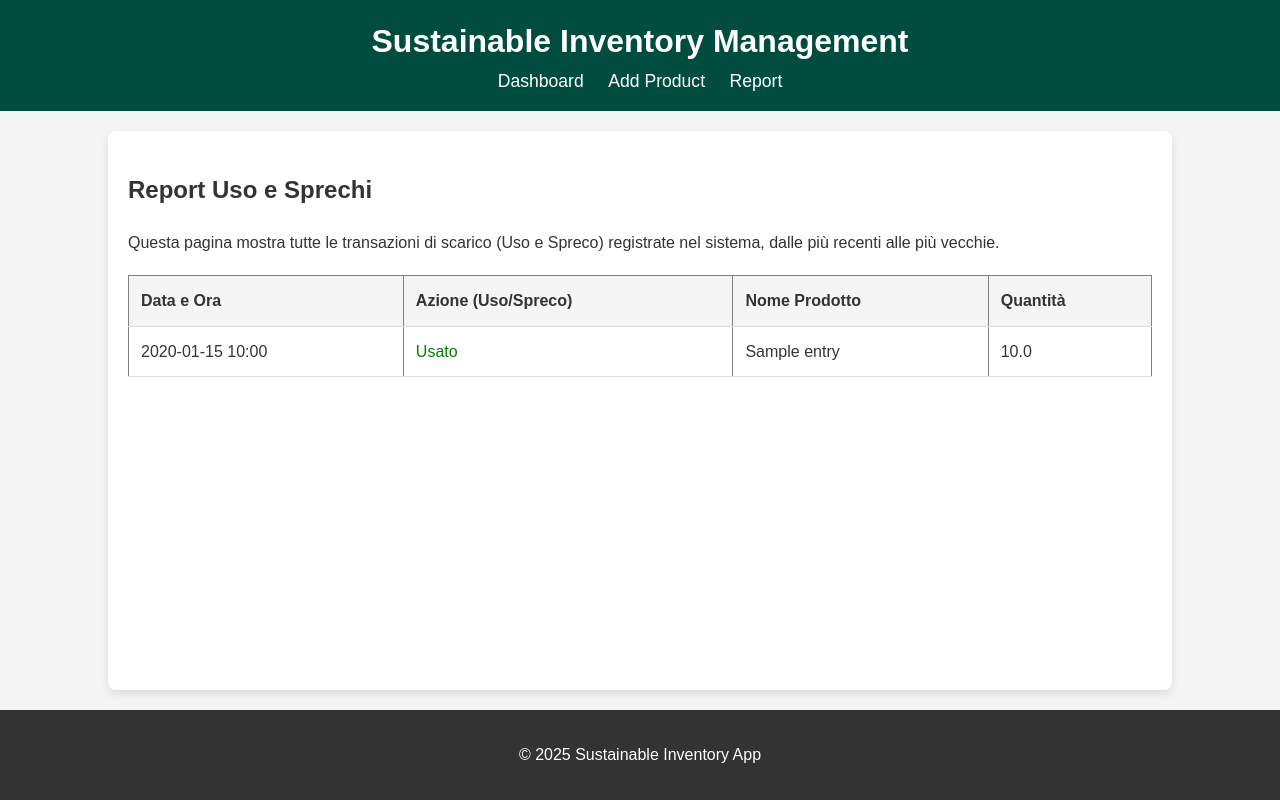
After one commit to NicolaSaracino001/sustainable-inventory-app, a Flask app: page /report in a window 1280 px wide. The commit adds this page. Run offline with Flask 3, Linux system fonts and the light colour scheme; tables that the repository leaves empty hold one stand-in row (values such as "Sample post").

Commit message:
Feature: Add report page and fix duplicate header bug.

```diff
--- a/src/routes/inventory.py
+++ b/src/routes/inventory.py
@@ -103,3 +103,14 @@ def update_stock(product_id):
         flash('Quantità non valida.', 'danger')
 
     return redirect(url_for('inventory_bp.dashboard'))
+
+
+# 3. NUOVA ROTTA PER LA PAGINA REPORT
+@inventory_bp.route('/report')
+def report_page():
+
+    # 1. Recupera tutti i record dalla tabella Log ordinandoli per data (i più recenti prima)
+    log_entries = Log.query.order_by(Log.timestamp.desc()).all()
+
+    # 2. Passa i record al template HTML
+    return render_template("report.html", log_entries=log_entries)
--- a/src/templates/base.html
+++ b/src/templates/base.html
@@ -6,14 +6,13 @@
 
     <title>{% block title %}S.I.M.{% endblock %}</title>
 
-    <link rel="stylesheet" href="{{url_for('static', filename='style.css')}}">
+    <link rel="stylesheet" href="{{ url_for('static', filename='style.css') }}">
 
-    </head>
-<body>
-    </head>
+</head>
 
 <body>
 
+    <!-- Blocco per i messaggi Flash -->
     {% with messages = get_flashed_messages(with_categories=true) %}
         {% if messages %}
             <div class="messages-container">
@@ -25,24 +24,27 @@
             </div>
         {% endif %}
     {% endwith %}
-    <header>
-        <nav>
 
+    <!-- Un solo Header e un solo Nav -->
     <header>
         <nav>
             <h1>Sustainable Inventory Management</h1>
-            <a href="{{ url_for('inventory_bp.dashboard')}}">Dashboard</a>
-            <a href="{{url_for('inventory_bp.add_product_page')}}">Add Product</a>
-            </nav>
+            <a href="{{ url_for('inventory_bp.dashboard') }}">Dashboard</a>
+            <a href="{{ url_for('inventory_bp.add_product_page') }}">Add Product</a>
+            <a href="{{ url_for('inventory_bp.report_page') }}">Report</a>
+        </nav>
     </header>
 
+    <!-- Contenuto principale -->
     <main>
         {% block content %}
         {% endblock %}
     </main>
 
+    <!-- Footer -->
     <footer>
         <p>&copy; 2025 Sustainable Inventory App</p>
     </footer>
+
 </body>
 </html>
--- /dev/null
+++ b/src/templates/report.html
@@ -0,0 +1,41 @@
+{% extends "base.html" %}
+
+{% block title %}Report - S.I.M.{% endblock %}
+
+{% block content %}
+    <h2>Report Uso e Sprechi</h2>
+
+    <p>Questa pagina mostra tutte le transazioni di scarico (Uso e Spreco) registrate nel sistema, dalle più recenti alle più vecchie.</p>
+
+    <table border="1" width="100%">
+        <thead>
+            <tr>
+                <th>Data e Ora</th>
+                <th>Azione (Uso/Spreco)</th>
+                <th>Nome Prodotto</th>
+                <th>Quantità</th>
+            </tr>
+        </thead>
+        <tbody>
+            {% for entry in log_entries %}
+            <tr>
+                <td>{{ entry.timestamp.strftime('%Y-%m-%d %H:%M') }}</td>
+
+                {% if entry.action_type == 'waste' %}
+                    <td style="color: red; font-weight: bold;">Sprecato</td>
+                {% else %}
+                    <td style="color: green;">Usato</td>
+                {% endif %}
+
+                <td>{{ entry.product_name }}</td>
+                <td>{{ entry.quantity }}</td>
+            </tr>
+            {% endfor %}
+        </tbody>
+    </table>
+
+    {% if not log_entries %}
+        <p>Nessuna transazione di uso o spreco registrata.</p>
+    {% endif %}
+
+{% endblock %}
```
Also changed, not shown: src/templates/dashboard.html (+9 -6 lines).
